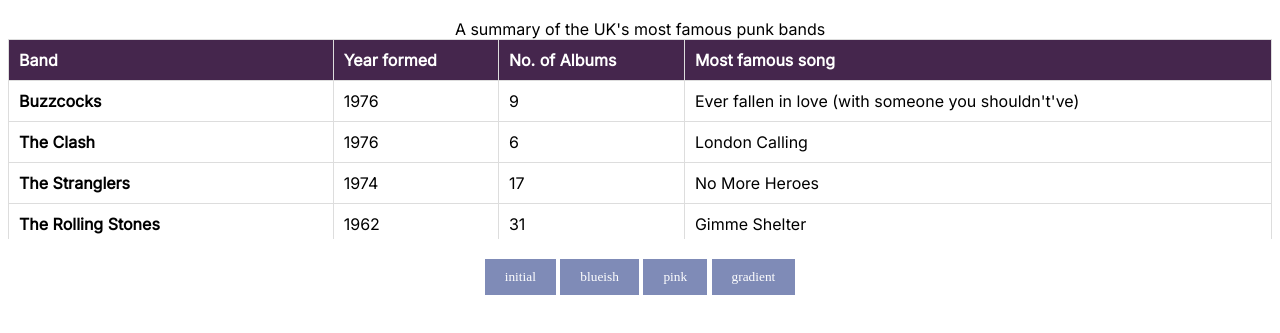
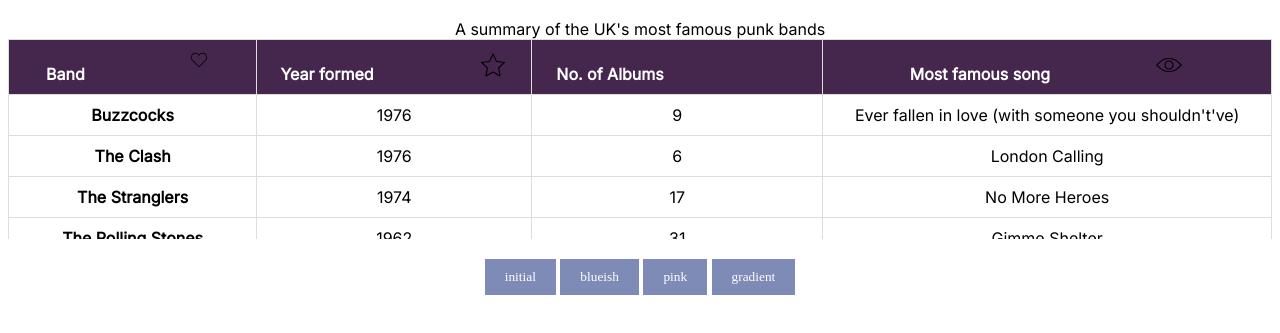
Before and after one commit to ViktoriiaVerych/web-concepts--task3, a plain HTML site: page third-assignment-web-concepts/table/table.html in a window 1280 px wide. Shown: the part 63-396 px from the top of the page. Drawn offline with Linux system fonts and the light colour scheme; a web font is replaced by a local one.

Commit message:
Added icons |  table

```diff
--- a/third-assignment-web-concepts/table/style1.css
+++ b/third-assignment-web-concepts/table/style1.css
@@ -22,7 +22,7 @@ caption {
 }
 
 th, td {
-    border: 1px solid #ccc;
+    border: 10px solid #215cff;
     padding: 8px;
     text-align: left;
     color: #215cff;
@@ -31,6 +31,7 @@ th, td {
 
 th {
     background-color: #fff;
+
 }
 
 tr:nth-child(even) {
--- a/third-assignment-web-concepts/table/style2.css
+++ b/third-assignment-web-concepts/table/style2.css
@@ -10,7 +10,7 @@ body {
 }
 
 table {
-    border-collapse: collapse;
+    outline-offset: -15px;
     width: 100%;
     margin: 20px 0;
 }
@@ -22,7 +22,7 @@ caption {
 }
 
 th, td {
-    border: 1px solid #ccc;
+
     padding: 8px;
     text-align: left;
     color: #4e4e4e;
--- a/third-assignment-web-concepts/table/styles_table.css
+++ b/third-assignment-web-concepts/table/styles_table.css
@@ -33,8 +33,10 @@ table {
 
 th, td {
     padding: 10px;
-    text-align: left;
+    text-align: center;
     font-family: Inter;
+
+
 }
 
 thead {
@@ -55,3 +57,10 @@ th, td {
     max-height: 220px;
     overflow-y: auto;
 }
+
+
+.svg-icon{
+    width: 30px;
+    height: auto;
+    padding-left: 100px;
+}
--- a/third-assignment-web-concepts/table/table.html
+++ b/third-assignment-web-concepts/table/table.html
@@ -17,10 +17,26 @@
             </caption>
             <thead>
               <tr>
-                <th scope="col">Band</th>
-                <th scope="col">Year formed</th>
-                <th scope="col">No. of Albums</th>
-                <th scope="col">Most famous song</th>
+                <th scope="col">Band
+                  <svg class="svg-icon" viewBox="0 0 30 30">
+                    <path d="M9.719,17.073l-6.562-6.51c-0.27-0.268-0.504-0.567-0.696-0.888C1.385,7.89,1.67,5.613,3.155,4.14c0.864-0.856,2.012-1.329,3.233-1.329c1.924,0,3.115,1.12,3.612,1.752c0.499-0.634,1.689-1.752,3.612-1.752c1.221,0,2.369,0.472,3.233,1.329c1.484,1.473,1.771,3.75,0.693,5.537c-0.19,0.32-0.425,0.618-0.695,0.887l-6.562,6.51C10.125,17.229,9.875,17.229,9.719,17.073 M6.388,3.61C5.379,3.61,4.431,4,3.717,4.707C2.495,5.92,2.259,7.794,3.145,9.265c0.158,0.265,0.351,0.51,0.574,0.731L10,16.228l6.281-6.232c0.224-0.221,0.416-0.466,0.573-0.729c0.887-1.472,0.651-3.346-0.571-4.56C15.57,4,14.621,3.61,13.612,3.61c-1.43,0-2.639,0.786-3.268,1.863c-0.154,0.264-0.536,0.264-0.69,0C9.029,4.397,7.82,3.61,6.388,3.61"></path>
+                  </svg>
+                </th>
+                <th scope="col">Year formed
+                  <svg class="svg-icon" viewBox="0 0 20 20">
+							<path d="M17.684,7.925l-5.131-0.67L10.329,2.57c-0.131-0.275-0.527-0.275-0.658,0L7.447,7.255l-5.131,0.67C2.014,7.964,1.892,8.333,2.113,8.54l3.76,3.568L4.924,17.21c-0.056,0.297,0.261,0.525,0.533,0.379L10,15.109l4.543,2.479c0.273,0.153,0.587-0.089,0.533-0.379l-0.949-5.103l3.76-3.568C18.108,8.333,17.986,7.964,17.684,7.925 M13.481,11.723c-0.089,0.083-0.129,0.205-0.105,0.324l0.848,4.547l-4.047-2.208c-0.055-0.03-0.116-0.045-0.176-0.045s-0.122,0.015-0.176,0.045l-4.047,2.208l0.847-4.547c0.023-0.119-0.016-0.241-0.105-0.324L3.162,8.54L7.74,7.941c0.124-0.016,0.229-0.093,0.282-0.203L10,3.568l1.978,4.17c0.053,0.11,0.158,0.187,0.282,0.203l4.578,0.598L13.481,11.723z"></path>
+						</svg>
+                </th>
+                <th scope="col">No. of Albums
+                  <svg class="svg-icon" viewBox="0 0 20 20">
+                    <path fill="none" d="M18.109,17.776l-3.082-3.081c-0.059-0.059-0.135-0.077-0.211-0.087c1.373-1.38,2.221-3.28,2.221-5.379c0-4.212-3.414-7.626-7.625-7.626c-4.212,0-7.626,3.414-7.626,7.626s3.414,7.627,7.626,7.627c1.918,0,3.665-0.713,5.004-1.882c0.006,0.085,0.033,0.17,0.098,0.234l3.082,3.081c0.143,0.142,0.371,0.142,0.514,0C18.25,18.148,18.25,17.918,18.109,17.776zM9.412,16.13c-3.811,0-6.9-3.089-6.9-6.9c0-3.81,3.089-6.899,6.9-6.899c3.811,0,6.901,3.09,6.901,6.899C16.312,13.041,13.223,16.13,9.412,16.13z"></path>
+                  </svg>
+                </th>
+                <th scope="col">Most famous song
+                  <svg class="svg-icon" viewBox="0 0 20 20">
+                    <path d="M10,6.978c-1.666,0-3.022,1.356-3.022,3.022S8.334,13.022,10,13.022s3.022-1.356,3.022-3.022S11.666,6.978,10,6.978M10,12.267c-1.25,0-2.267-1.017-2.267-2.267c0-1.25,1.016-2.267,2.267-2.267c1.251,0,2.267,1.016,2.267,2.267C12.267,11.25,11.251,12.267,10,12.267 M18.391,9.733l-1.624-1.639C14.966,6.279,12.563,5.278,10,5.278S5.034,6.279,3.234,8.094L1.609,9.733c-0.146,0.147-0.146,0.386,0,0.533l1.625,1.639c1.8,1.815,4.203,2.816,6.766,2.816s4.966-1.001,6.767-2.816l1.624-1.639C18.536,10.119,18.536,9.881,18.391,9.733 M16.229,11.373c-1.656,1.672-3.868,2.594-6.229,2.594s-4.573-0.922-6.23-2.594L2.41,10l1.36-1.374C5.427,6.955,7.639,6.033,10,6.033s4.573,0.922,6.229,2.593L17.59,10L16.229,11.373z"></path>
+                  </svg>
+                </th>
               </tr>
             </thead>
             <tbody>
```
